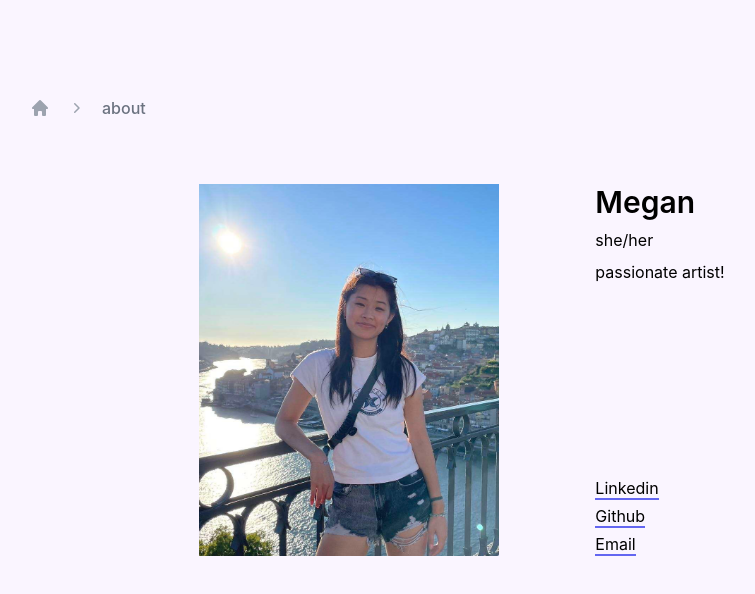
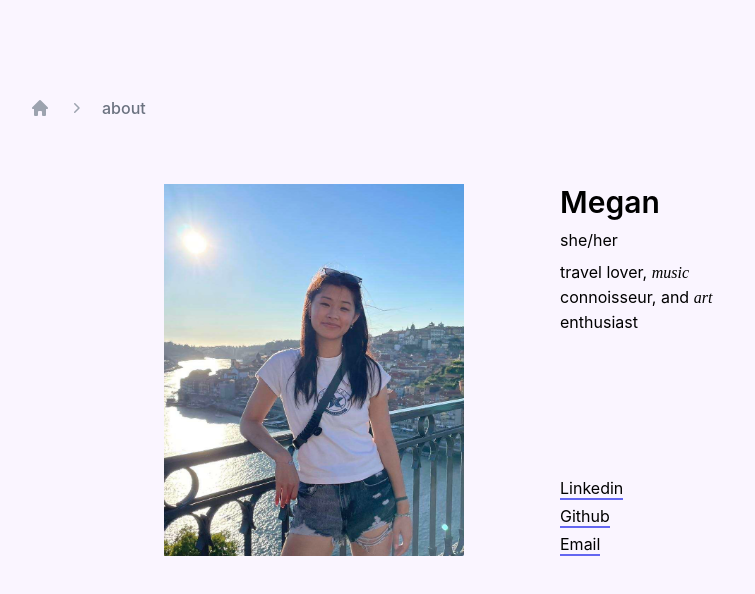
Before and after one commit to mw-171/web-portfolio, a Next.js app: page /about in a window 1280 px wide. Shown: the top 594 px of the page, without its empty margins (178-933 px from the left). Built offline with nearby package versions, Linux system fonts and the light colour scheme.

Commit message:
add font

```diff
--- a/src/pages/about.tsx
+++ b/src/pages/about.tsx
@@ -36,7 +36,7 @@ export default function About() {
         </nav>
         <div className="flex justify-center items-center pt-8">
           <div className="">
-            <div className="flex justify-between gap-24">
+            <div className="flex justify-between gap-8 md:gap-24">
               <Image
                 src="/me.png" // Path to your image
                 alt="me on vaca"
@@ -44,16 +44,21 @@ export default function About() {
                 height={400}
               />
               <div className="flex flex-col justify-between">
-                <div className="flex flex-col gap-2">
+                <div className="flex flex-col gap-2 max-w-[200px]">
                   <div className="font-semibold text-3xl">Megan</div>
                   <div>she/her</div>
-                  <div>passionate artist!</div>
+                  <div>
+                    travel lover,{" "}
+                    <span className="serif-font italic">music</span>{" "}
+                    connoisseur, and{" "}
+                    <span className="serif-font italic">art</span> enthusiast
+                  </div>
                 </div>
                 <div className="flex flex-col gap-1">
                   <div>
                     <a
                       href="https://www.linkedin.com/in/megan-bx-wu/"
-                      className="border-b-2 border-indigo-500 hover:text-indigo-600"
+                      className="border-b-2 border-indigo-500 hover:text-indigo-700"
                     >
                       Linkedin
                     </a>
@@ -61,7 +66,7 @@ export default function About() {
                   <div>
                     <a
                       href="https://github.com/mw-171"
-                      className="border-b-2 border-indigo-500 hover:text-indigo-600"
+                      className="border-b-2 border-indigo-500 hover:text-indigo-700"
                     >
                       Github
                     </a>
@@ -69,7 +74,7 @@ export default function About() {
                   <div>
                     <a
                       href="mailto:m56wu@uwaterloo.ca"
-                      className="border-b-2 border-indigo-500 hover:text-indigo-600"
+                      className="border-b-2 border-indigo-500 hover:text-indigo-700"
                     >
                       Email
                     </a>
--- a/src/styles/global.css
+++ b/src/styles/global.css
@@ -3,6 +3,13 @@
 @tailwind base;
 @tailwind components;
 @tailwind utilities;
+
+
+@import url('https://fonts.googleapis.com/css2?family=Prata&display=swap');
+
+.serif-font {
+  font-family: 'Prata', serif;
+}
 
 body {
   margin: 0;
```
